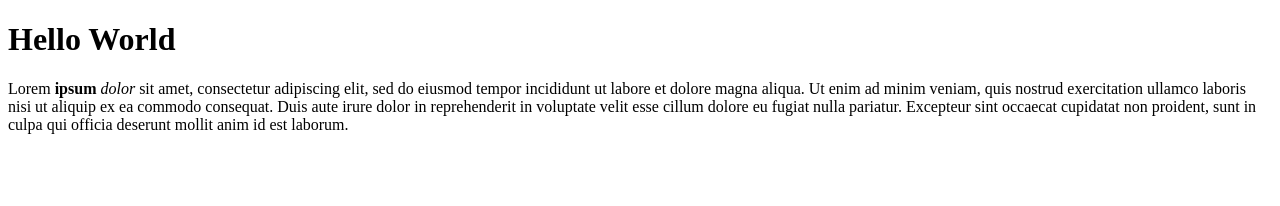
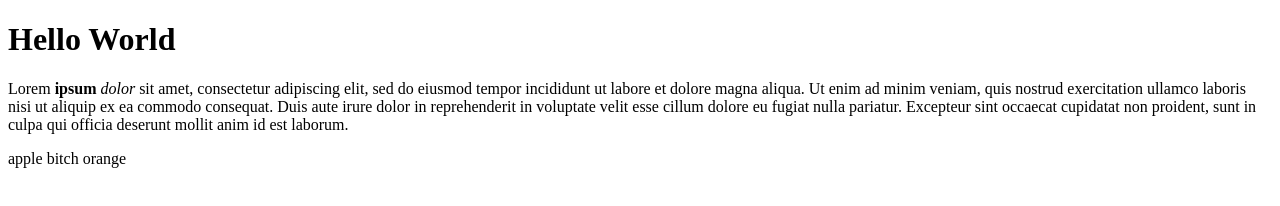
Before and after one commit to jdsebo15/TheOdinProject, a plain HTML site: page index.html in a window 1280 px wide. Drawn offline with Linux system fonts and the light colour scheme.

Commit message:
added another paragraph to prove that vscode git and github are vibing

```diff
--- a/index.html
+++ b/index.html
@@ -11,5 +11,8 @@
     <p>
         Lorem <strong>ipsum</strong> <em>dolor</em> sit amet, consectetur adipiscing elit, sed do eiusmod tempor incididunt ut labore et dolore magna aliqua. Ut enim ad minim veniam, quis nostrud exercitation ullamco laboris nisi ut aliquip ex ea commodo consequat. Duis aute irure dolor in reprehenderit in voluptate velit esse cillum dolore eu fugiat nulla pariatur. Excepteur sint occaecat cupidatat non proident, sunt in culpa qui officia deserunt mollit anim id est laborum.
     </p>
+    <p>
+        apple bitch orange
+    </p>
 </body>
 </html>
```
